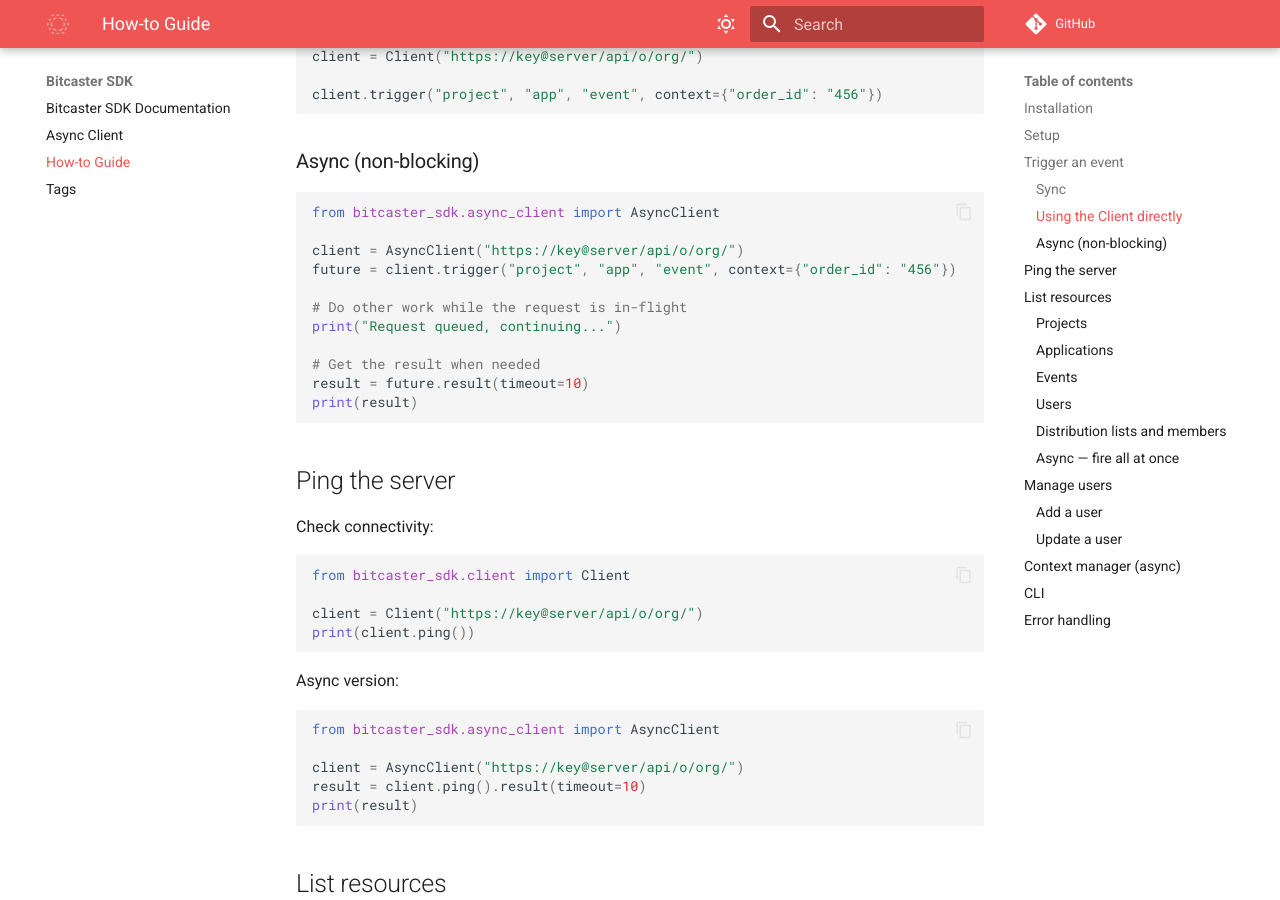
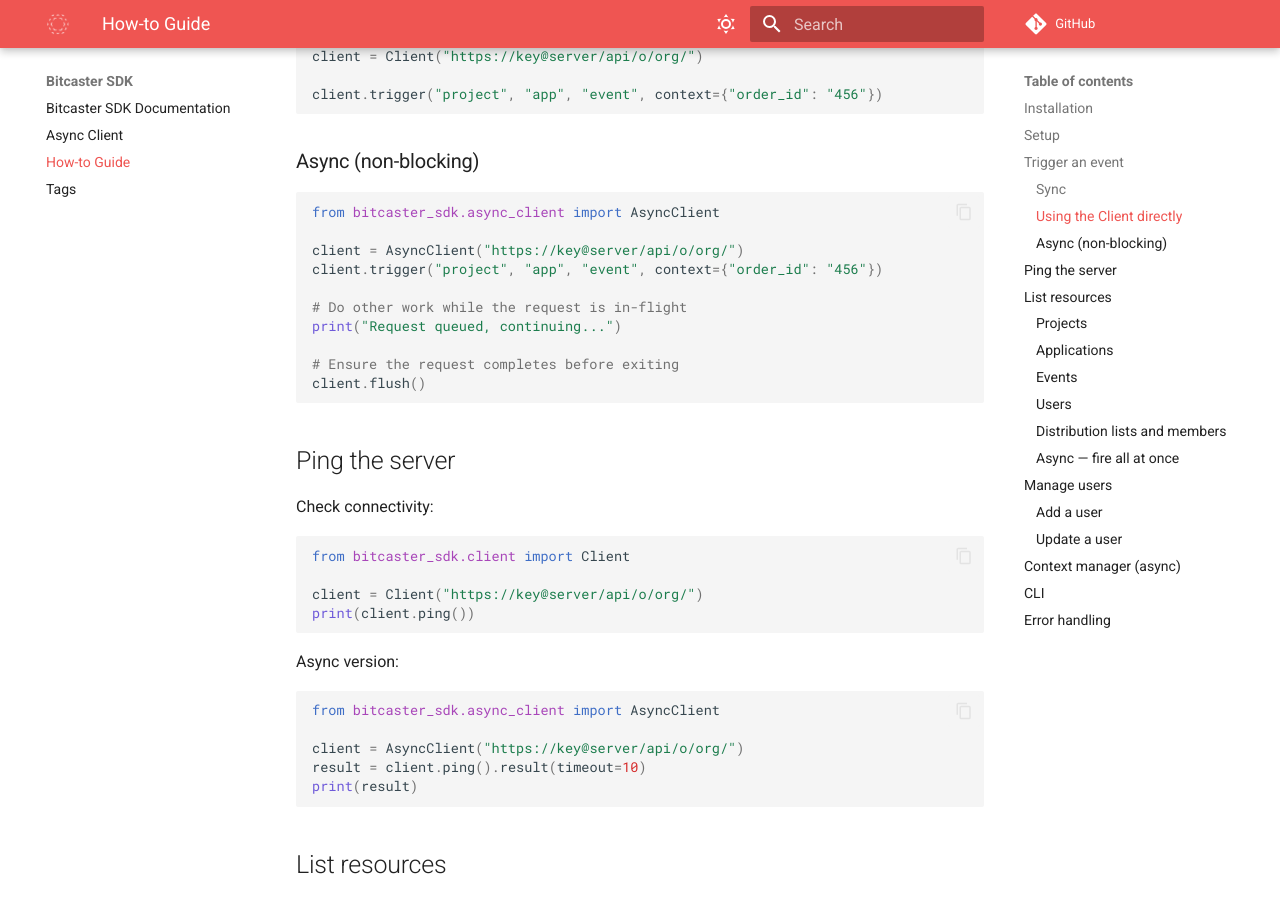
Before and after one commit to bitcaster-io/bitcaster-sdk, an MkDocs documentation site: the page built from docs/how-to.md, in a window 1280 px wide and 900 px high, scrolled down 818 px. Built offline with MkDocs 1.6.1 and Material for MkDocs 9.7.7, drawn with Linux system fonts in a browser that asks for light colours; comment, search, counter and statistics services are not loaded.

Commit message:
docs: do not capture trigger result in how-to examples

````diff
--- a/docs/how-to.md
+++ b/docs/how-to.md
@@ -48,14 +48,13 @@
 from bitcaster_sdk.async_client import AsyncClient
 
 client = AsyncClient("https://key@server/api/o/org/")
-future = client.trigger("project", "app", "event", context={"order_id": "456"})
+client.trigger("project", "app", "event", context={"order_id": "456"})
 
 # Do other work while the request is in-flight
 print("Request queued, continuing...")
 
-# Get the result when needed
-result = future.result(timeout=10)
-print(result)
+# Ensure the request completes before exiting
+client.flush()
 ```
 
 ## Ping the server
````
